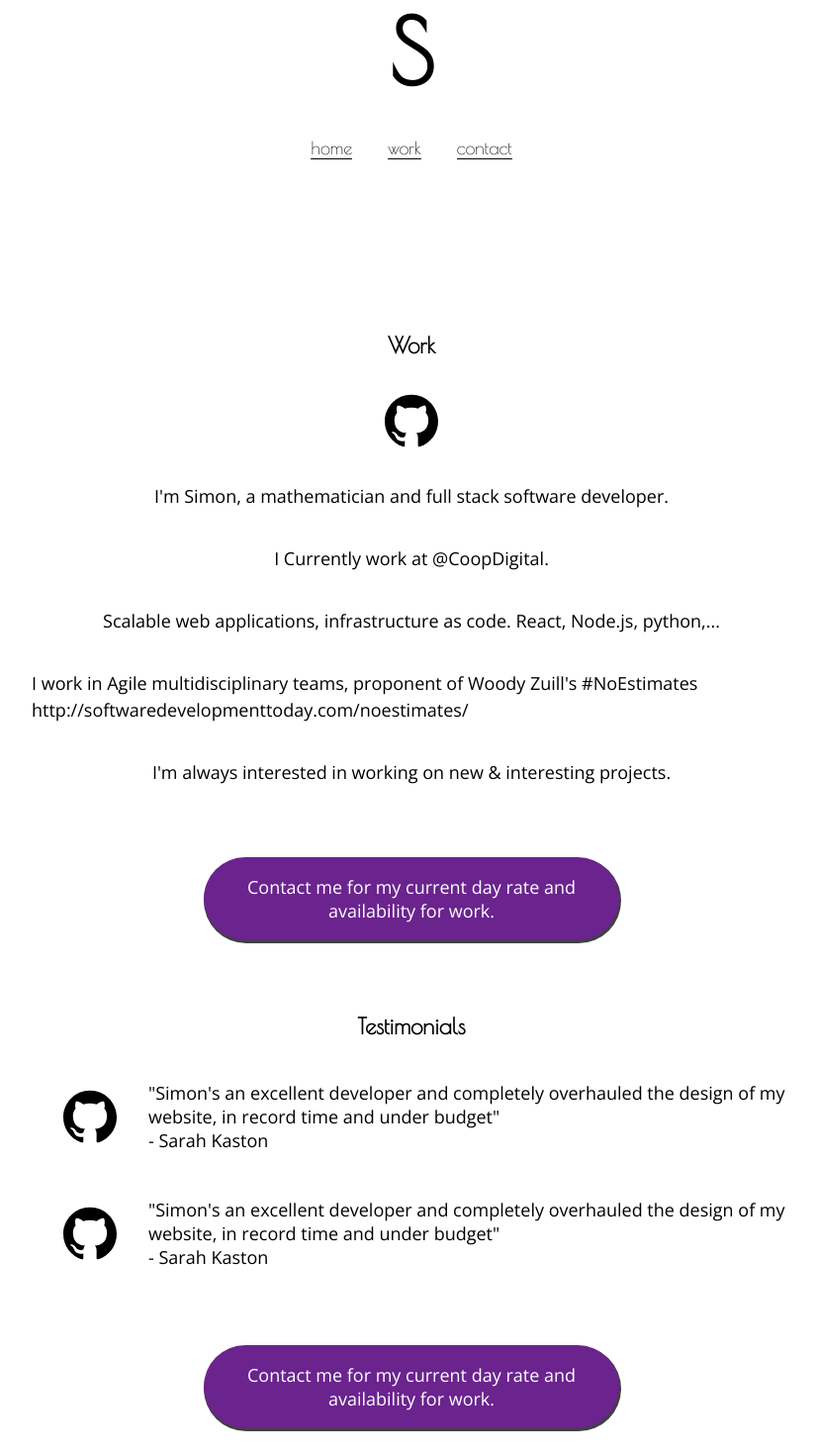
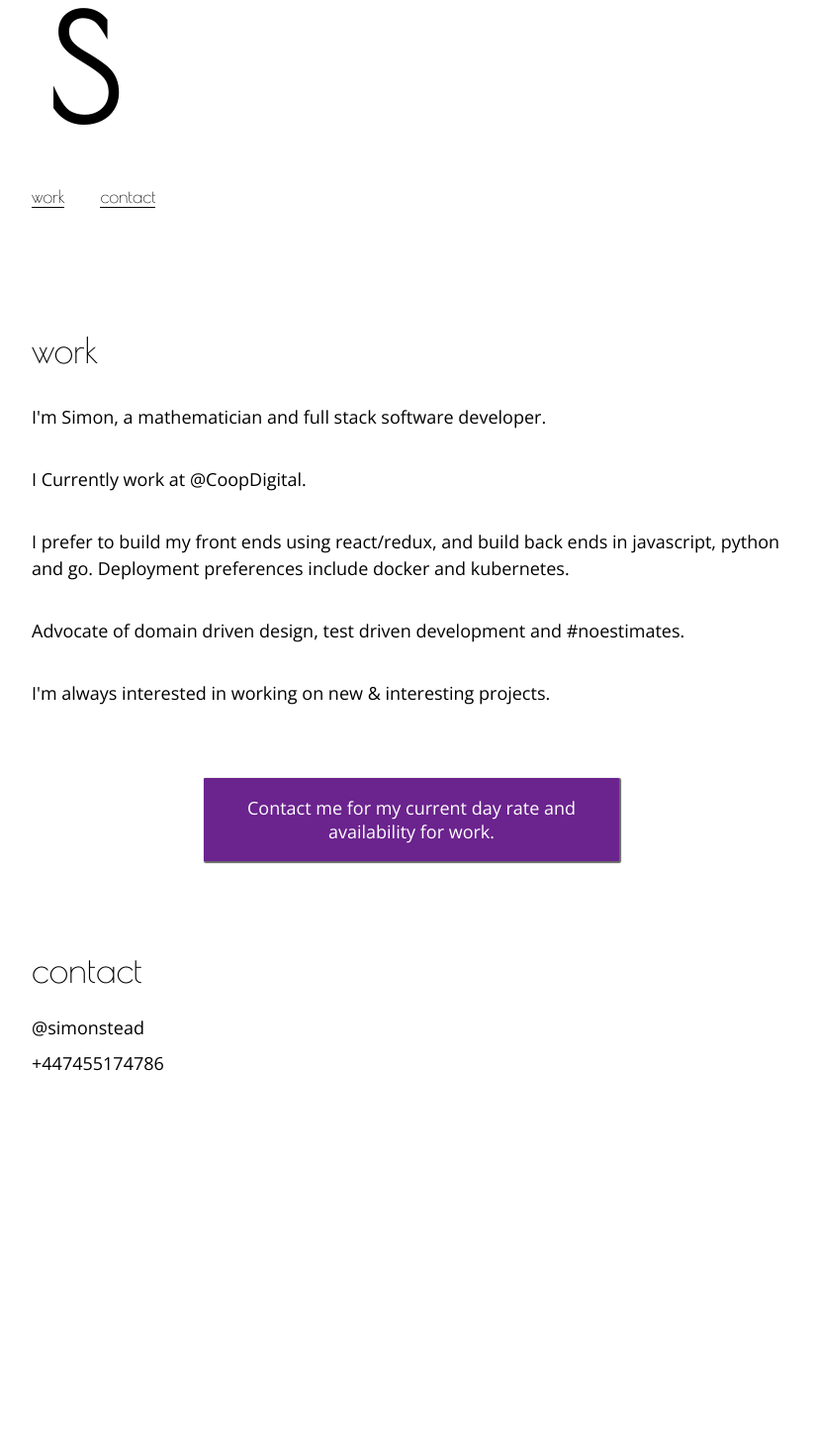
Before and after one commit to simonstead/work-homepage, a React (Create React App) app: page / in a window 1280 px wide. Shown: the part 120-1590 px from the top of the page at 99% size, without its empty margins (224-1049 px from the left). After the commit the page ends 1253 px from the top, so only its background shows below. Built offline with nearby package versions, Linux system fonts and the light colour scheme.

Commit message:
Update homepage to make left aligned and change some copy, get rid of testemontials etc

```diff
--- a/src/App.css
+++ b/src/App.css
@@ -11,7 +11,6 @@
   }
   #bio {
     display: flex;
-    align-items: center;
     justify-content: center;
     flex-direction: column;
   }
@@ -21,25 +20,27 @@
   font-family: 'Poiret One', cursive;
   display: flex;
   justify-content: center;
-  align-items: center;
   height: 50vh;
   flex-direction: column;
 }
 
 .Logo {
-  font-size: 5em;
+  font-size: 8em;
   margin: 1rem;
 }
 
 .Nav {
   list-style: none;
   display: flex;
-  margin: 0 0 2em 0;
-  padding: 1em;
+  margin: 0;
+  padding: 1em 0;
 }
 
 .Nav li {
   padding: 0 1em;
+}
+.Nav li:nth-child(1) {
+  padding-left: 0;
 }
 
 a {
@@ -55,20 +56,20 @@ a {
   display: flex;
   justify-content: center;
   flex-direction: column;
-  align-items: center;
   margin: 1em 0;
   /*border: 1px solid black;*/
 }
 
 .SectionTitle {
   font-family: 'Poiret One', cursive;
-  font-size: 1.25em;
+  font-weight: lighter;
+  font-size: 2em;
+  margin: 1rem 0;
 }
 
 .SectionContent {
   display: flex;
   flex-direction: column;
-  align-items: center;
   width: 100%;
 }
 
@@ -84,10 +85,7 @@ a {
 }
 
 #contact {
-  border: 1px solid black;
-  padding: 1em;
   margin: 2em auto;
-  max-width: 384px;
 }
 
 .ContactList {
@@ -98,39 +96,21 @@ a {
 }
 
 .ContactList li {
-  margin: 0.5em;
+  margin: 0.5em 0;
 }
 
 .Button {
   color: white;
   background-color: #6b238e;
-  border-radius: 50px;
+  border-radius: 1px;
   padding: 1em;
   text-align: center;
   cursor: pointer;
   max-width: 384px;
-  box-shadow: 1px 2px 0px 1px rgba(0, 0, 0, 0.75);
+  box-shadow: 1px 1px 1px 1px rgba(0, 0, 0, 0.6);
   margin: 2em auto;
 }
 
 .Button:hover {
   background-color: #783999;
 }
-
-.Testimonial .face {
-  height: 3em;
-  margin: 2rem;
-}
-
-.Testimonial {
-  display: flex;
-  flex-direction: column;
-}
-
-@media only screen and (min-width: 768px) {
-  .Testimonial {
-    flex-direction: row;
-    justify-content: space-between;
-    align-items: center;
-  }
-}
--- a/src/App.js
+++ b/src/App.js
@@ -1,15 +1,11 @@
 import React, { Component } from 'react';
 import './App.css';
-import github from './logos/github.svg';
 
 const Header = () => (
   <div className="Header">
     <h1 className="Logo">S</h1>
     <nav>
       <ul className="Nav">
-        <li>
-          <a href="#home">home</a>
-        </li>
         <li>
           <a href="#work">work</a>
         </li>
@@ -23,11 +19,10 @@ const Header = () => (
 
 const Contact = () => (
   <div id="contact">
-    <div className="SectionTitle">Contact</div>
+    <h1 className="SectionTitle">contact</h1>
     <div className="SectionContent">
       <ul className="ContactList">
         <li>
-          <span>Github: </span>
           <a
             target="_blank"
             rel="noopener noreferrer"
@@ -36,7 +31,7 @@ const Contact = () => (
             @simonstead
           </a>
         </li>
-        <li>Phone: +447455174786</li>
+        <li>+447455174786</li>
       </ul>
     </div>
   </div>
@@ -44,9 +39,8 @@ const Contact = () => (
 
 const Work = () => (
   <div id="work">
-    <h2 className="SectionTitle">Work</h2>
+    <h1 className="SectionTitle">work</h1>
     <div className="SectionContent">
-      <img src={github} alt="Github Logo" className="logo" />
       <div id="bio">
         <p>I&#39;m Simon, a mathematician and full stack software developer.</p>
         <p>
@@ -60,13 +54,13 @@ const Work = () => (
           </a>.
         </p>
         <p>
-          Scalable web applications, infrastructure as code. React, Node.js,
-          python,...
+          I prefer to build my front ends using react/redux, and build back ends
+          in javascript, python and go. Deployment preferences include docker
+          and kubernetes.
         </p>
         <p>
-          I work in Agile multidisciplinary teams, proponent of Woody
-          Zuill&#39;s #NoEstimates
-          http://softwaredevelopmenttoday.com/noestimates/
+          Advocate of domain driven design, test driven development and
+          #noestimates.
         </p>
         <p>I'm always interested in working on new & interesting projects.</p>
       </div>
@@ -74,32 +68,14 @@ const Work = () => (
   </div>
 );
 
-const Testimonials = () => (
-  <div className="Testimonials">
-    <h2 className="SectionTitle">Testimonials</h2>
-    <Testimonial />
-    <Testimonial />
+const CallToAction = () => (
+  <div>
+    <a href="#something">
+      <div className="Button">
+        Contact me for my current day rate and availability for work.
+      </div>
+    </a>
   </div>
-);
-
-const Testimonial = () => (
-  <div className="Testimonial">
-    <img src={github} className="face" alt="face of testimonial" />
-    <p>
-      "Simon's an excellent developer and completely overhauled the design of my
-      website, in record time and under budget"
-      <br />
-      - Sarah Kaston
-    </p>
-  </div>
-);
-
-const CallToAction = () => (
-  <a href="#something">
-    <div className="Button">
-      Contact me for my current day rate and availability for work.
-    </div>
-  </a>
 );
 
 class App extends Component {
@@ -110,8 +86,6 @@ class App extends Component {
         <div className="Content">
           <Work />
           <CallToAction />
-          <Testimonials />
-          <CallToAction />
           <Contact />
         </div>
       </div>
```
